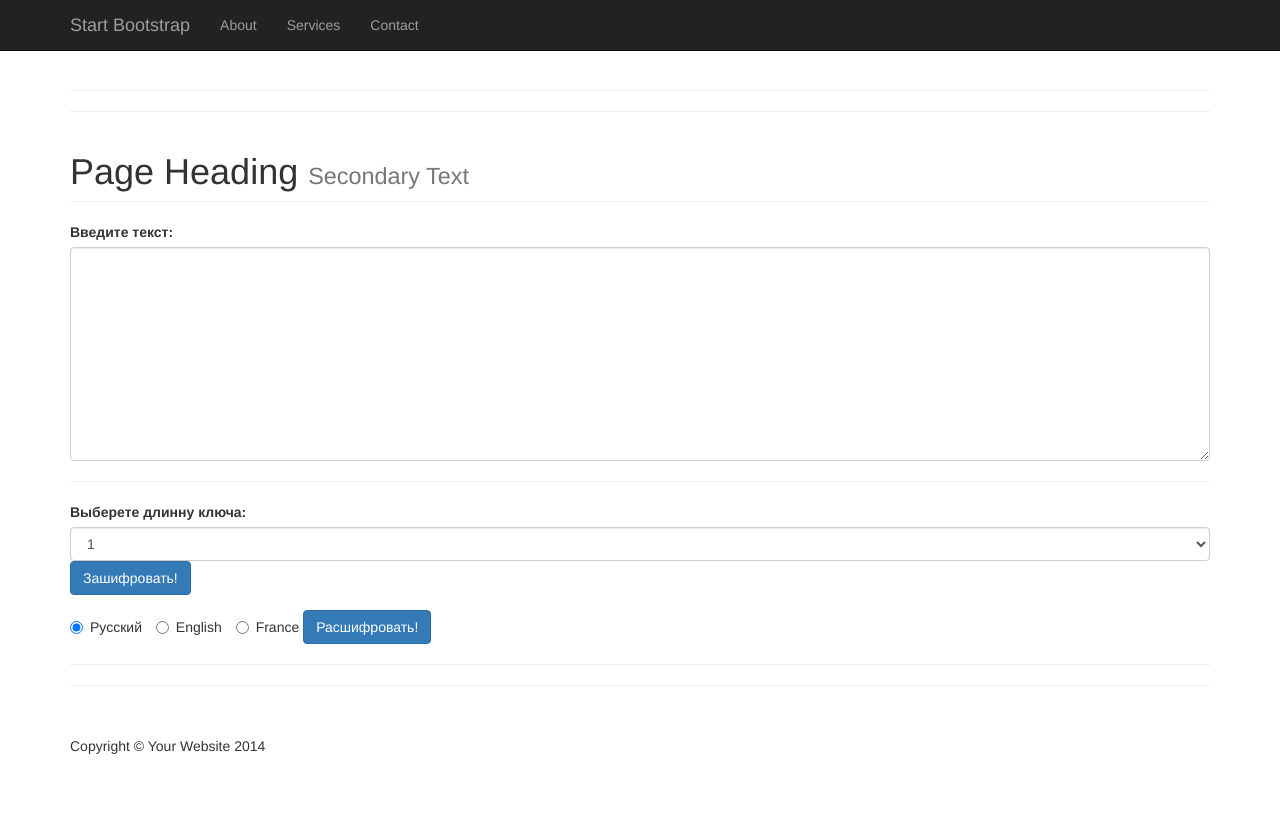
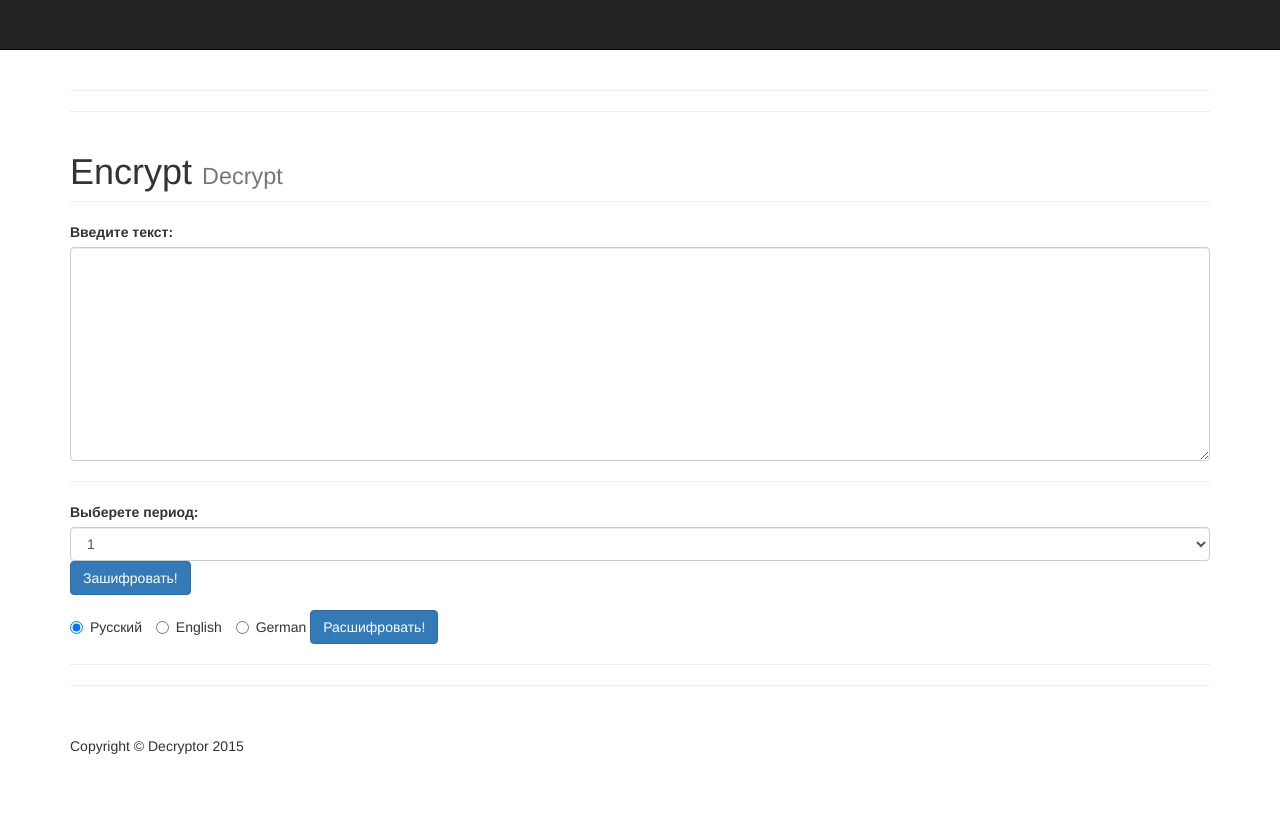
Before and after one commit to artemrudoj/info_sec_project, a Django app: template src/templates/input.html in a window 1280 px wide. Run offline with Django 3.2, Linux system fonts and the light colour scheme; the template is opened without the code that fills it, so the values that code supplies are empty; some libraries are stand-ins or nearby versions.

Commit message:
delete ne

```diff
--- a/src/application/urls.py
+++ b/src/application/urls.py
@@ -22,4 +22,5 @@ urlpatterns = [
     url(r'^admin/', include(admin.site.urls)),
     url(r'^$', HomePage.as_view(), name='home'),
     url(r'^decripted/$', get_text, name='result'),
+    url(r'^.*', HomePage.as_view(), name='home'),
 ]
--- a/src/templates/base.html
+++ b/src/templates/base.html
@@ -33,27 +33,27 @@
         <div class="container">
             <!-- Brand and toggle get grouped for better mobile display -->
             <div class="navbar-header">
-                <button type="button" class="navbar-toggle" data-toggle="collapse" data-target="#bs-example-navbar-collapse-1">
-                    <span class="sr-only">Toggle navigation</span>
-                    <span class="icon-bar"></span>
-                    <span class="icon-bar"></span>
-                    <span class="icon-bar"></span>
-                </button>
-                <a class="navbar-brand" href="#">Start Bootstrap</a>
-            </div>
-            <!-- Collect the nav links, forms, and other content for toggling -->
-            <div class="collapse navbar-collapse" id="bs-example-navbar-collapse-1">
-                <ul class="nav navbar-nav">
-                    <li>
-                        <a href="#">About</a>
-                    </li>
-                    <li>
-                        <a href="#">Services</a>
-                    </li>
-                    <li>
-                        <a href="#">Contact</a>
-                    </li>
-                </ul>
+{#                <button type="button" class="navbar-toggle" data-toggle="collapse" data-target="#bs-example-navbar-collapse-1">#}
+{#                    <span class="sr-only">Toggle navigation</span>#}
+{#                    <span class="icon-bar"></span>#}
+{#                    <span class="icon-bar"></span>#}
+{#                    <span class="icon-bar"></span>#}
+{#                </button>#}
+{#                <a class="navbar-brand" href="#">Start Bootstrap</a>#}
+{#            </div>#}
+{#            <!-- Collect the nav links, forms, and other content for toggling -->#}
+{#            <div class="collapse navbar-collapse" id="bs-example-navbar-collapse-1">#}
+{#                <ul class="nav navbar-nav">#}
+{#                    <li>#}
+{#                        <a href="#">About</a>#}
+{#                    </li>#}
+{#                    <li>#}
+{#                        <a href="#">Services</a>#}
+{#                    </li>#}
+{#                    <li>#}
+{#                        <a href="#">Contact</a>#}
+{#                    </li>#}
+{#                </ul>#}
             </div>
             <!-- /.navbar-collapse -->
         </div>
@@ -68,8 +68,8 @@
             <div class="col-lg-12">
                 <hr>
                 <hr>
-                <h1 class="page-header">Page Heading
-                    <small>Secondary Text</small>
+                <h1 class="page-header">Encrypt
+                    <small>Decrypt</small>
                 </h1>
             </div>
         </div>
@@ -84,7 +84,7 @@
         <footer>
             <div class="row">
                 <div class="col-lg-12">
-                    <p>Copyright &copy; Your Website 2014</p>
+                    <p>Copyright &copy; Decryptor 2015</p>
                 </div>
             </div>
             <!-- /.row -->
--- a/src/templates/input.html
+++ b/src/templates/input.html
@@ -11,7 +11,7 @@
 {% endfor %}
   <hr>
   <div class="form-group">
-    <label for="sel1">Выберете длинну ключа:</label>
+    <label for="sel1">Выберете период:</label>
     <select class="form-control" id="sel1" name="keyLen">
       <option value="1">1</option>
       <option value="2">2</option>
@@ -44,7 +44,7 @@
       <input type="radio" name="lang" id="inlineRadio2" value="1"> English
   </label>
   <label class="radio-inline">
-      <input type="radio" name="lang" id="inlineRadio3" value="2"> France
+      <input type="radio" name="lang" id="inlineRadio3" value="2"> German
   </label>
   <input type="submit" class="btn btn-primary" name = "decrypt" value="Расшифровать!">
 </form>
--- a/src/templates/result.html
+++ b/src/templates/result.html
@@ -5,8 +5,10 @@
                 <div class="row">
                     <textarea class="form-control" rows="15">{{ rawText.text | index:forloop.counter0 }}</textarea>
                 </div>
-                <p>Period = {{ i }} </p>
-                <p>Count of symbols in the text = {{ rawText.textLen  }} </p>
+                <p><strong>Period = {{ i }} </strong></p>
+                <p><strong>Count of symbols in the text = {{ rawText.textLen  }} </strong></p>
+                <hr>
+                <hr>
 {#                <p>Mapping functions: </p>#}
 {#                {% for i in rawText.mappingFunctions %}#}
 {#                    {% for chiperLetter, normalLetter in i.items %}#}
```
Also changed, not shown: src/algoritm/algRussian.py (+9 -8 lines).
